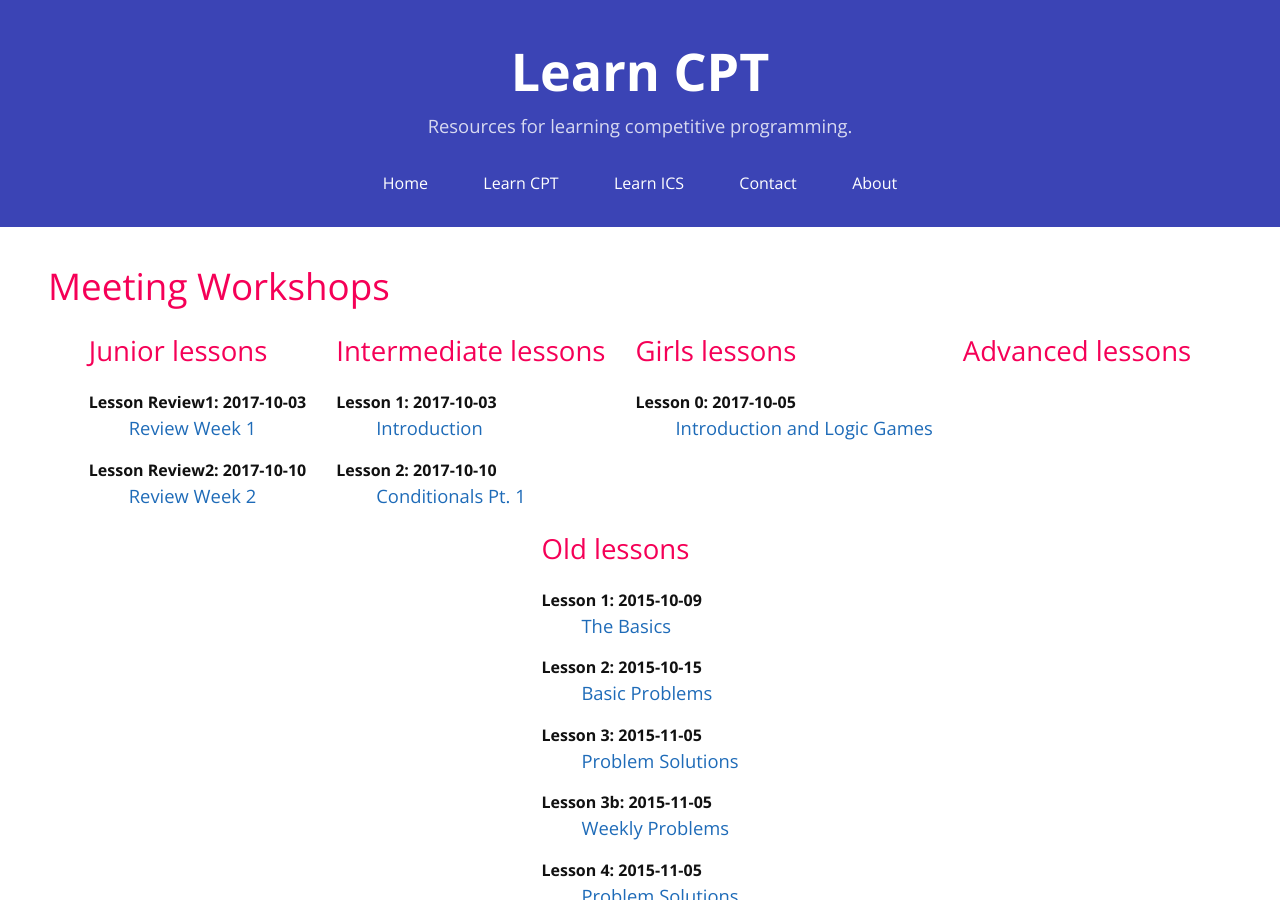
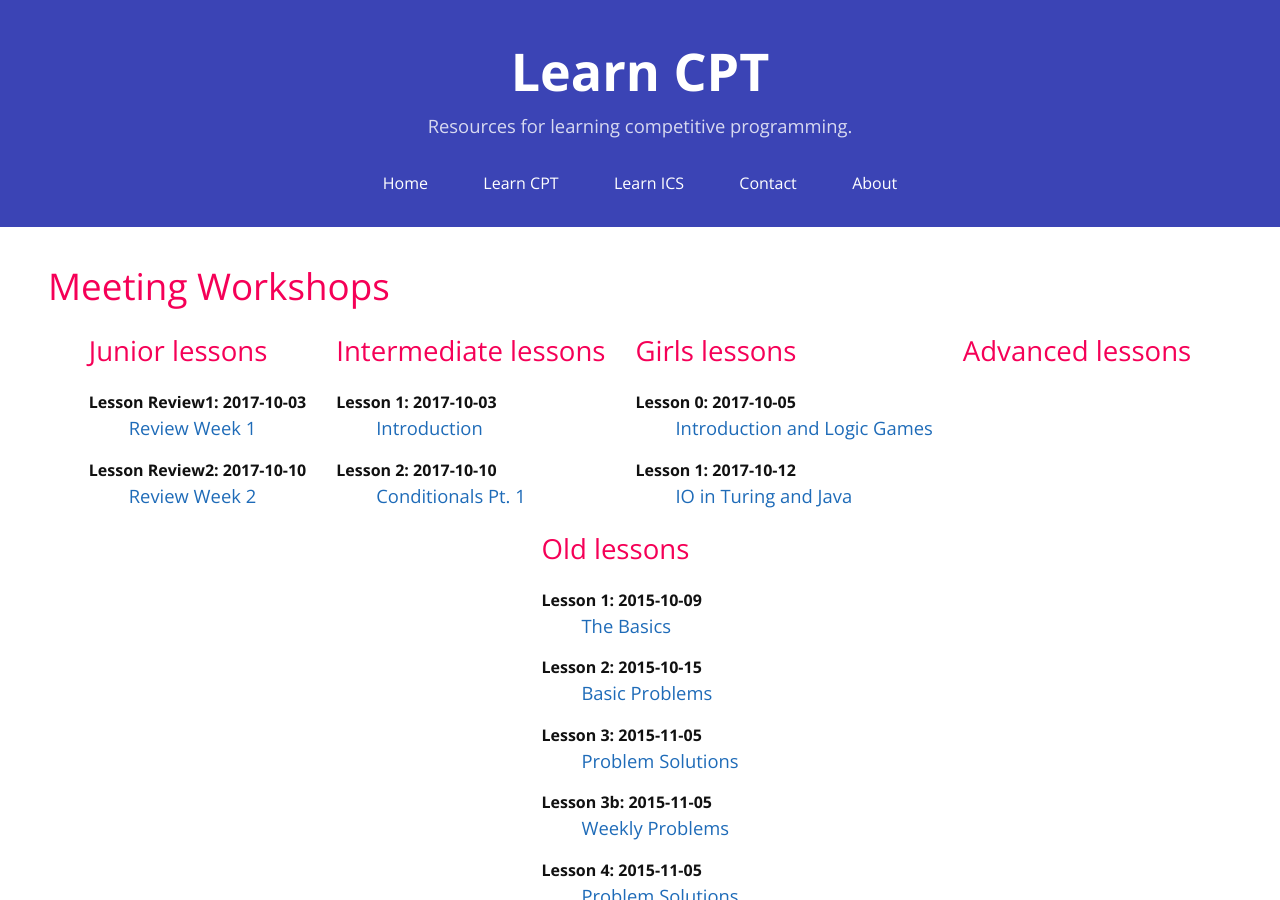
Before and after one commit to mcpt/mcpt.github.io, a Jekyll site: the page built from cpt.md, in a window 1280 px wide and 900 px high. Built offline with Jekyll 4.4.1, drawn with Linux system fonts in a browser that asks for light colours.

Commit message:
Update girls-lessons.yml

```diff
--- a/_data/girls-lessons.yml
+++ b/_data/girls-lessons.yml
@@ -8,3 +8,8 @@
   date: 2017-10-05
   id: 0
   url: https://docs.google.com/presentation/d/1aVHpVzp5WpKAEFdqHAW915EeIstxOtZvpBFdAdTFJaA/edit?usp=sharing
+
+- title: IO in Turing and Java
+  date: 2017-10-12
+  id: 1
+  url: https://docs.google.com/presentation/d/1SfiotRH1nld2FWWDFNfm8PfniNuGp14S8RJxpo3jSAM/edit?usp=sharing
```
